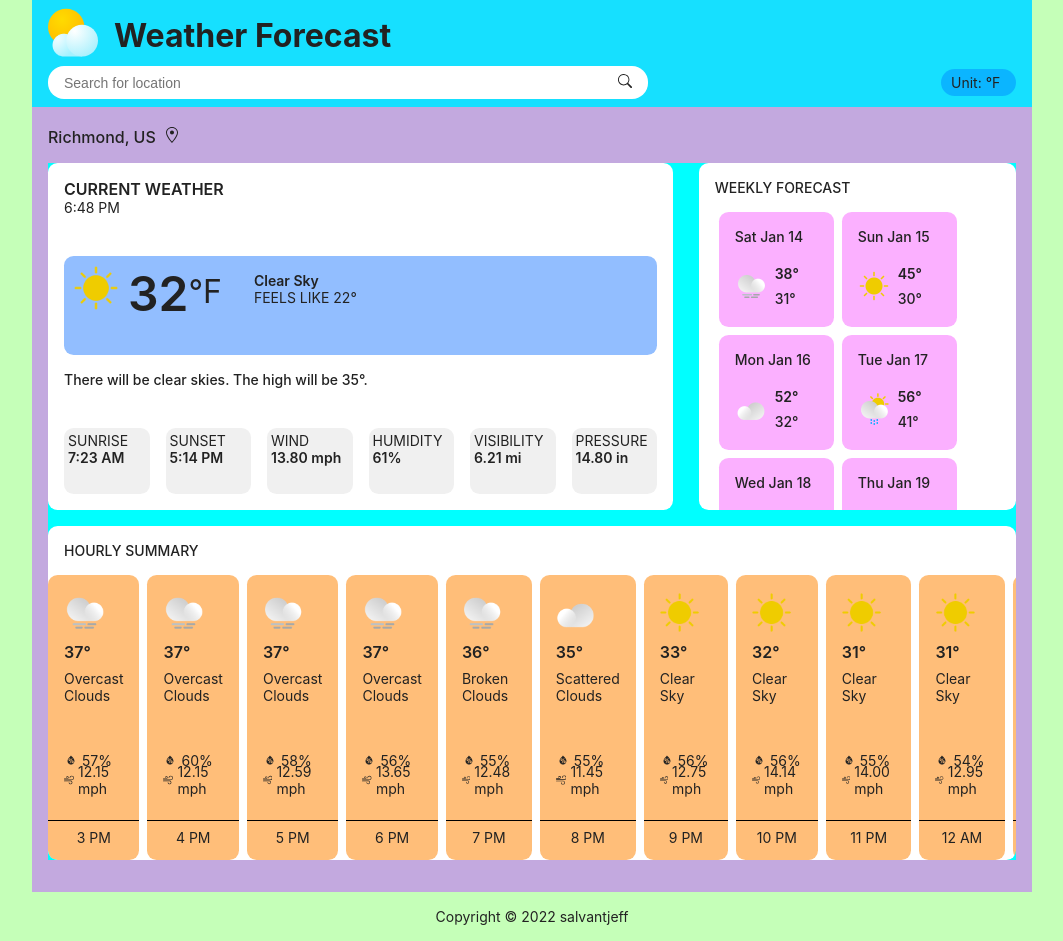
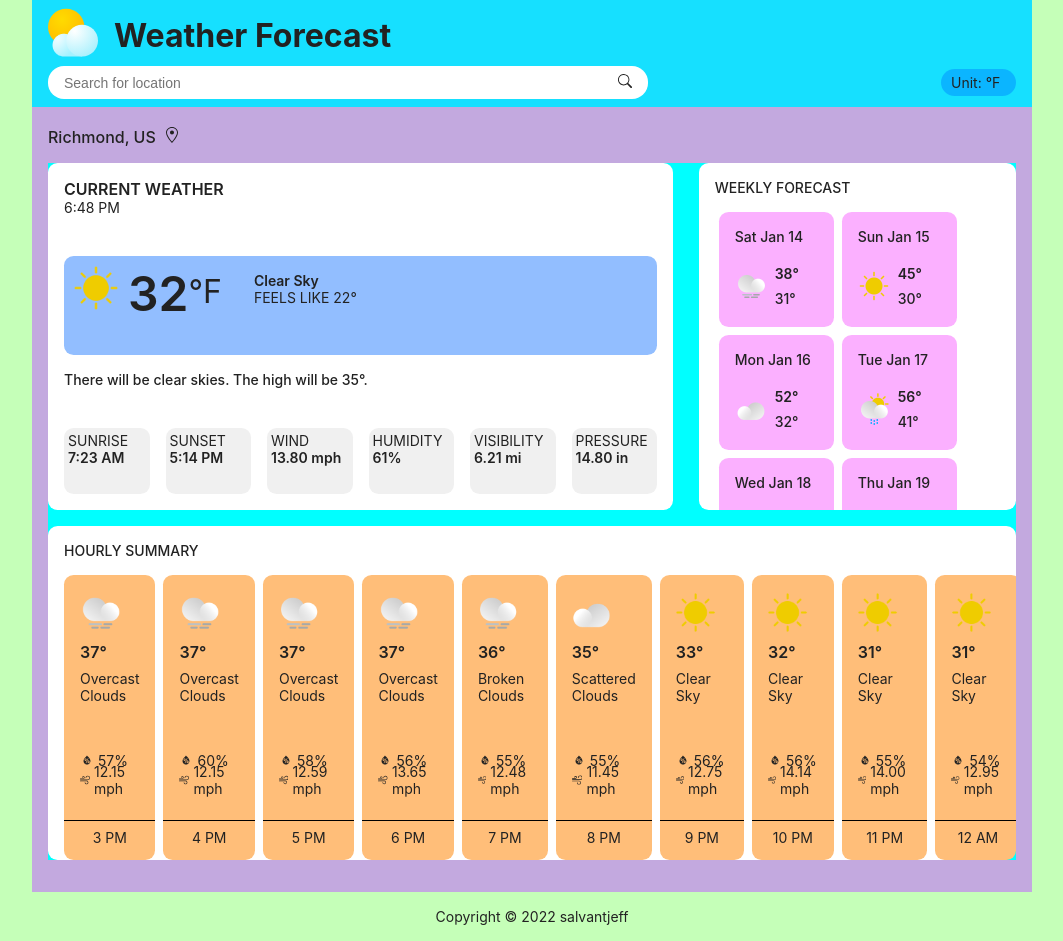
Before and after one commit to salvantjeff/weather-forecast, a React (Create React App) app in the folder weather-forecast-app/: page / in a window 1280 px wide. Shown: the whole page, without its empty margins (108-1171 px from the left). Built offline with nearby package versions, Linux system fonts and the light colour scheme; no server answers.

Commit message:
Add padding to hourly.js

```diff
--- a/weather-forecast-app/src/components/Main/Hourly/Hourly.css
+++ b/weather-forecast-app/src/components/Main/Hourly/Hourly.css
@@ -4,12 +4,11 @@
     font-size: .875rem;
     max-width: 625px;
     overflow-x: auto;
-    /* grid-column: 1 / 3;
-    grid-row: 2 / 3; */
+    padding: 0 1rem;
 }
 
 .hourly-title {
-    padding: 1rem;
+    padding: 1rem 0;
     font-weight: 500;
     text-transform: uppercase;
 }
```
